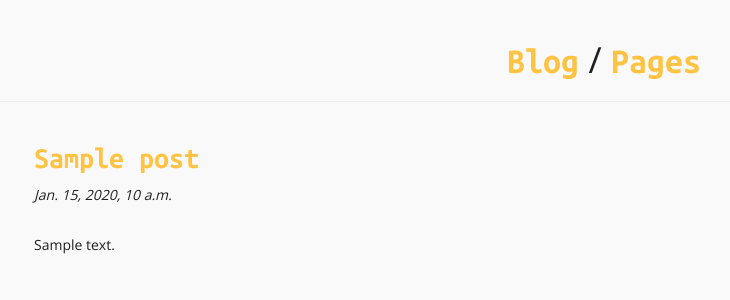
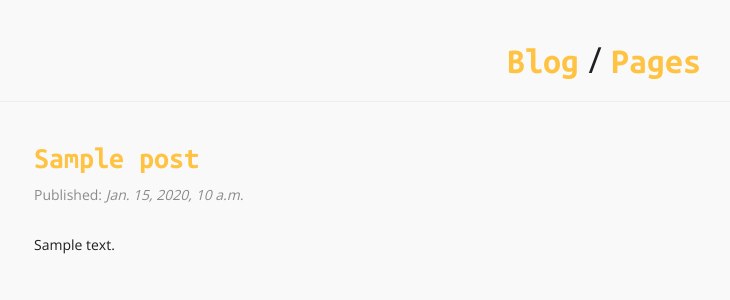
Before and after one commit to NuxiiGit/undergrad-portfolio, a Django app: page / in a window 1280 px wide. Shown: the top 300 px of the page, without its empty margins (36-766 px from the left). Run offline with Django 3.2, Linux system fonts and the light colour scheme; tables that the repository leaves empty hold one stand-in row (values such as "Sample post"); some libraries are stand-ins or nearby versions.

Commit message:
Updated style.

```diff
--- a/blog/static/css/base.css
+++ b/blog/static/css/base.css
@@ -17,6 +17,10 @@
 	font-family : var(--font-prop);
 }
 
+.date {
+	opacity : 0.5;
+}
+
 body {
 	margin : 0px;
 	background-color : var(--background);
@@ -25,12 +29,12 @@ body {
 a {
 	color : var(--colour-accent);
 	font-family : var(--font-mono);
-	text-decoration : none;
-	transition: color 0.25s;
+	transition : color 0.25s;
 }
 
 a:hover {
 	color : var(--foreground);
+	text-decoration-style : dashed;
 }
 
 a:active {
--- a/blog/templates/blog/post_list.html
+++ b/blog/templates/blog/post_list.html
@@ -5,7 +5,7 @@
 		<div class="post">
 			<h2><a href="{% url 'post_detail' pk=post.pk %}">{{ post.title }}</a></h2>
 			{% if post.published_date %}
-				<p><i>{{ post.published_date }}</i></p>
+				<p class="date">Published: <i>{{ post.published_date }}</i></p>
 			{% endif %}
 			<br>
 			<p>
```
